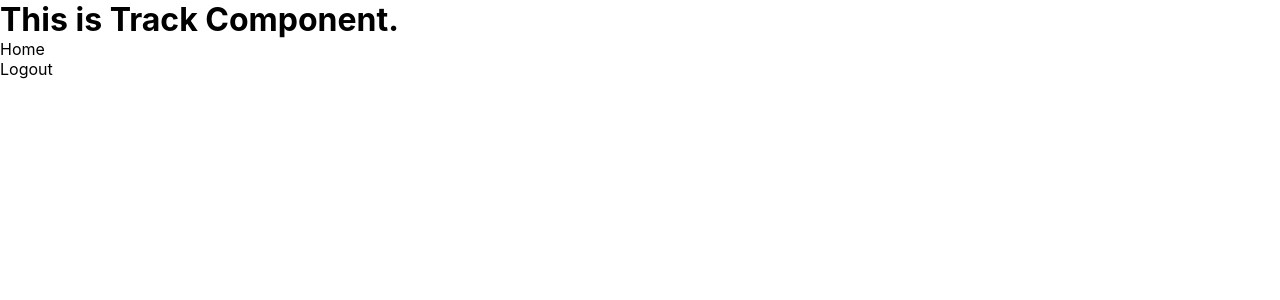
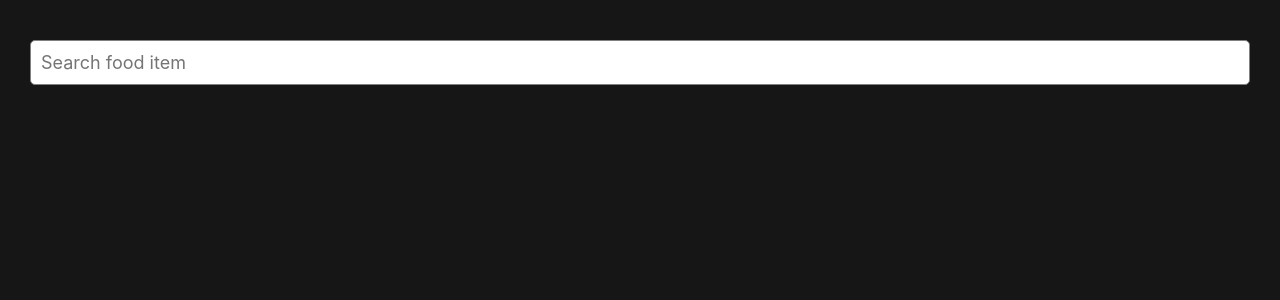
Before and after one commit to Lost-Stubborn/Nutrify-Frontend, a React (Vite) app: page /track in a window 1280 px wide. Shown: the top 300 px of the page. Built offline with nearby package versions, Linux system fonts and the light colour scheme; sample sign-in values are in the browser's storage.

Commit message:
Search food page added

```diff
--- a/src/App.css
+++ b/src/App.css
@@ -75,3 +75,32 @@ a {
     border-radius: 5px;
     opacity: 0;
 }
+
+/* Track page css */
+
+.search {
+    width: 100%;
+    padding: 10px 0px;
+    /* background-color: gray; */
+}
+
+.track-container {
+    align-items: start;
+}
+
+.search-inp {
+    width: 100%;
+    height: 45px;
+    text-indent: 10px;
+    outline: none;
+    border-radius: 5px;
+    border: 1px solid gray;
+    font-size: 18px;
+}
+
+.search-results {
+    width: 100%;
+    padding: 10px 5px;
+    background-color: gray;
+    margin-top: 10px;
+}
--- a/src/App.jsx
+++ b/src/App.jsx
@@ -11,8 +11,11 @@ import Private from './components/Private'
 function App() {
 
 
-  const [loggedUser, setLoggedUser] = useState(localStorage.getItem("nutrify-user"))
+  const [loggedUser, setLoggedUser] = useState(JSON.parse(localStorage.getItem("nutrify-user")))
 
+  // useEffect(() => {
+  //   console.log(loggedUser)
+  // })
 
   return (
     <>
--- a/src/components/Track.jsx
+++ b/src/components/Track.jsx
@@ -1,10 +1,72 @@
-import Header from "./Header"
+import { useContext, useEffect, useState } from "react"
+import { UserContext } from "../contexts/UserContext"
 
 function Track() {
+
+    const loggedData = useContext(UserContext)
+
+    const [foodItems,setFoodsItems] = useState([])
+
+    function searchFood(event) {
+
+        if(event.target.value !== "") {
+            fetch(`http://localhost:8000/foods/${event.target.value}`, {
+                method: "GET",
+                headers: {
+                    "Authorization": `Bearer ${loggedData.loggedUser.token}`
+                }
+
+            })
+            .then((response) => response.json())
+            .then((data) => {
+                if(data.message === undefined) {
+                    setFoodsItems(data)
+                }
+                else {
+                    setFoodsItems([])
+                }
+            })
+            .catch((err) => {
+                console.log(err)
+            })
+        }
+        else {
+            setFoodsItems([])
+        }
+
+    }
+
+
     return (
         <>
-            <h1>This is Track Component.</h1>
-            <Header/>
+            <section className="container track-container">
+
+                <div className="search">
+
+                    <input className="search-inp" type="search" onChange={searchFood}
+                     placeholder="Search food item"/>
+
+                     {
+
+                        foodItems.length !== 0 ? (
+                            <div className="search-results">
+
+                                {
+                                    foodItems.map((item) => {
+                                        return (
+                                            <p className="item" key={item._id}>{item.name}</p>
+                                        )
+                                    })
+                                }
+
+                            </div>
+                        ) : null
+
+                     }
+
+                </div>
+
+            </section>
         </>
     )
 }
```
